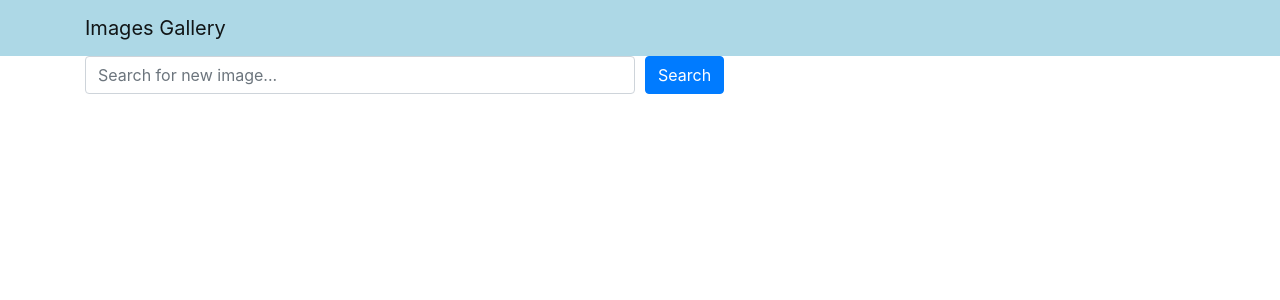
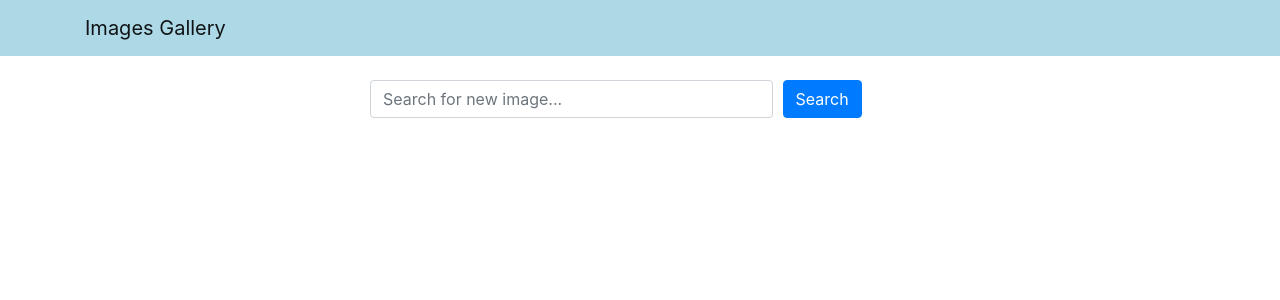
Before and after one commit to goulter/Full-Stack-Web-Development-Bootcamp-with-React-and-Python, a React (Create React App) app in the folder frontend/: page / in a window 1280 px wide. Shown: the top 300 px of the page. Built offline with nearby package versions, Linux system fonts and the light colour scheme.

Commit message:
create handleSearchSubmit to have work controlled by state and add center styling

```diff
--- a/frontend/src/App.js
+++ b/frontend/src/App.js
@@ -1,12 +1,17 @@
 import 'bootstrap/dist/css/bootstrap.min.css';
 import Header from './components/header';
 import Search from './components/search';
+
+const handleSearchSubmit = (e) => {
+  e.preventDefault();
+  console.log(e.target[0].value);
+}
 
 const App = () => {
   return (
     <div className="App">
       <Header title="Images Gallery"/>
-      <Search />
+      <Search handleSubmit={handleSearchSubmit}/>
     </div>
   );
 }
--- a/frontend/src/components/search.js
+++ b/frontend/src/components/search.js
@@ -1,14 +1,14 @@
 import React from "react";
 import { Container, Row, Col, Form, Button } from "react-bootstrap";
 
-const Search = () => {
+const Search = ({ handleSubmit }) => {
   return (
-    <Container>
-      <Row>
-        <Col>
-          <Form>
+    <Container className="mt-4">
+      <Row className="justify-content-center">
+        <Col xs={12} md={8} lg={6}>
+          <Form onSubmit={handleSubmit}>
             <Form.Row>
-              <Col>
+              <Col xs={9}>
                 <Form.Control placeholder="Search for new image..." />
               </Col>
               <Col>
```
